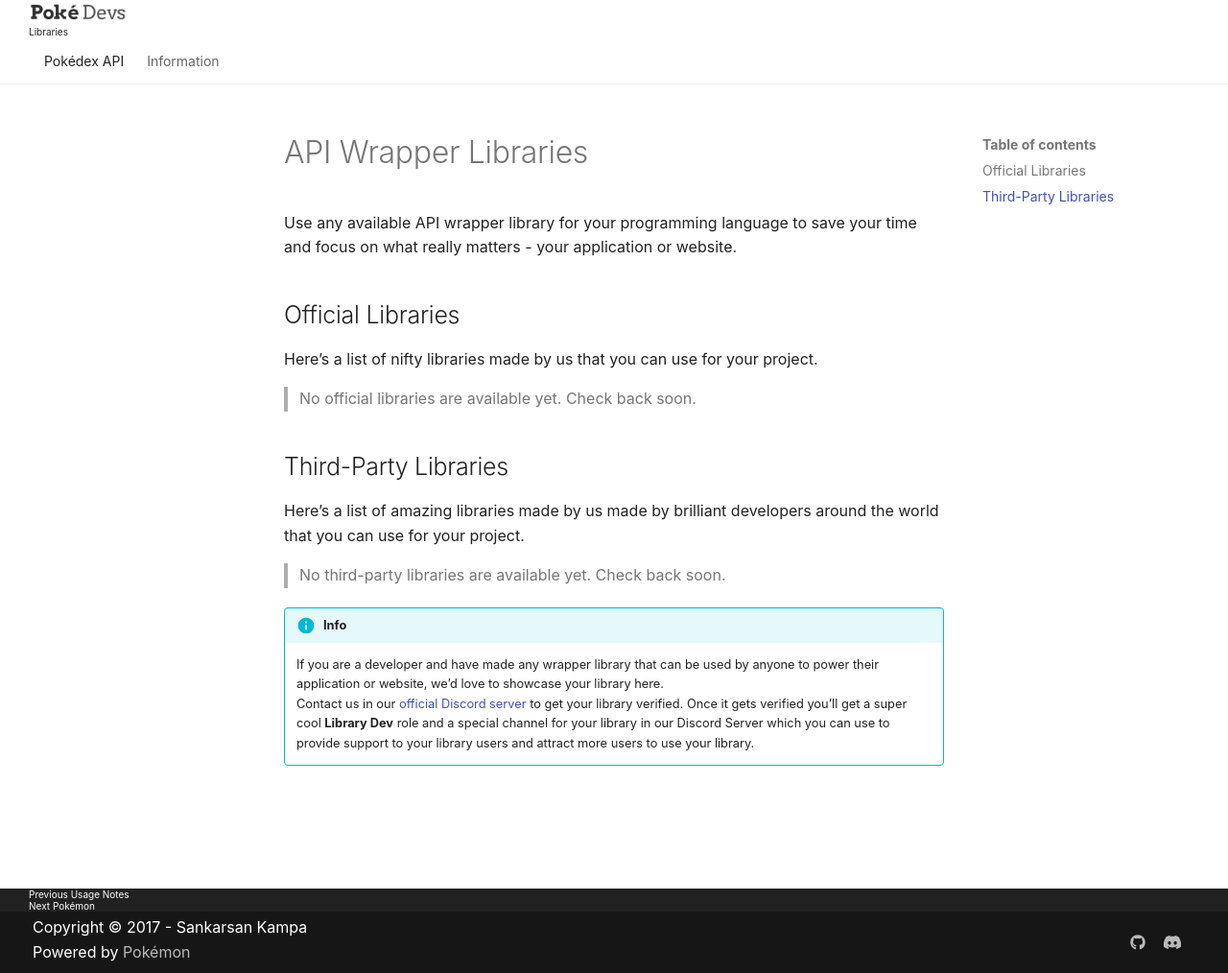
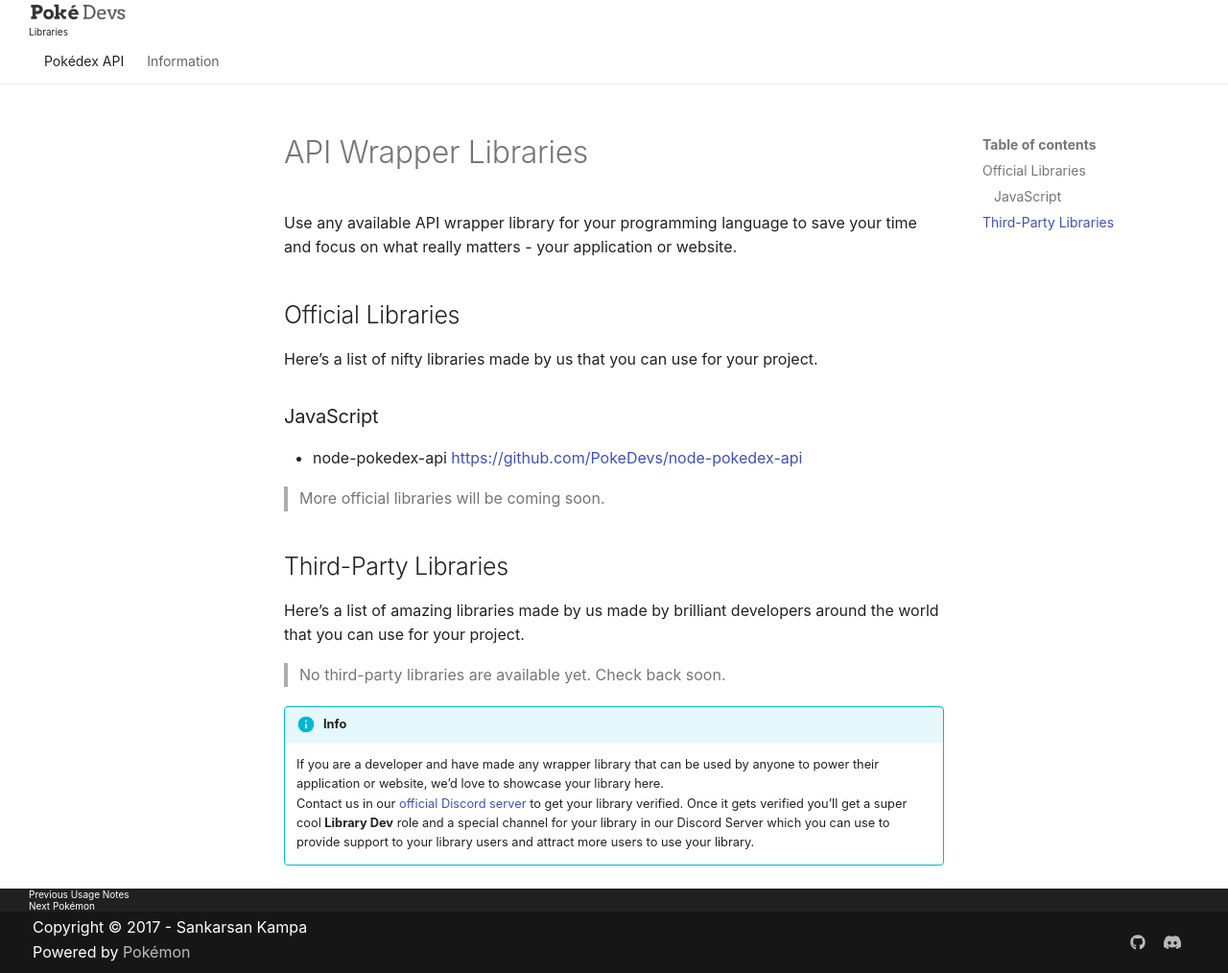
Before and after one commit to PokeDevs/pokedevs-website, an MkDocs documentation site: the page built from docs/libraries.md, in a window 1280 px wide and 1014 px high. Shown: the whole window at 96% size. Built offline with MkDocs 1.6.1 and Material for MkDocs 9.7.7, drawn with Linux system fonts in a browser that asks for light colours; some web fonts are replaced; old or Windows-style settings are respelled for this version of MkDocs.

Commit message:
Updated libraries list

```diff
--- a/docs/libraries.md
+++ b/docs/libraries.md
@@ -8,7 +8,10 @@ time and focus on what really matters - your application or website.
 ## Official Libraries
 Here's a list of nifty libraries made by us that you can use for your project.
 
-> No official libraries are available yet. Check back soon.
+### JavaScript
+*   node-pokedex-api https://github.com/PokeDevs/node-pokedex-api
+
+> More official libraries will be coming soon.
 
 ## Third-Party Libraries
 Here's a list of amazing libraries made by us made by brilliant developers
```
